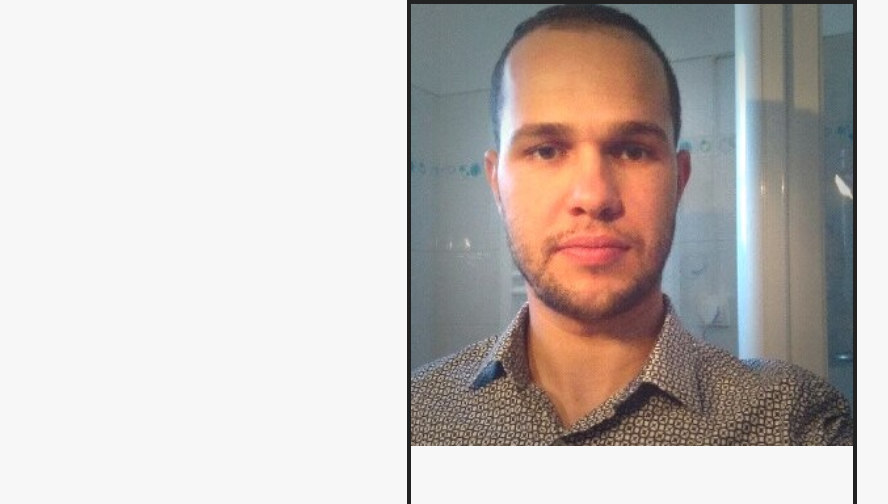
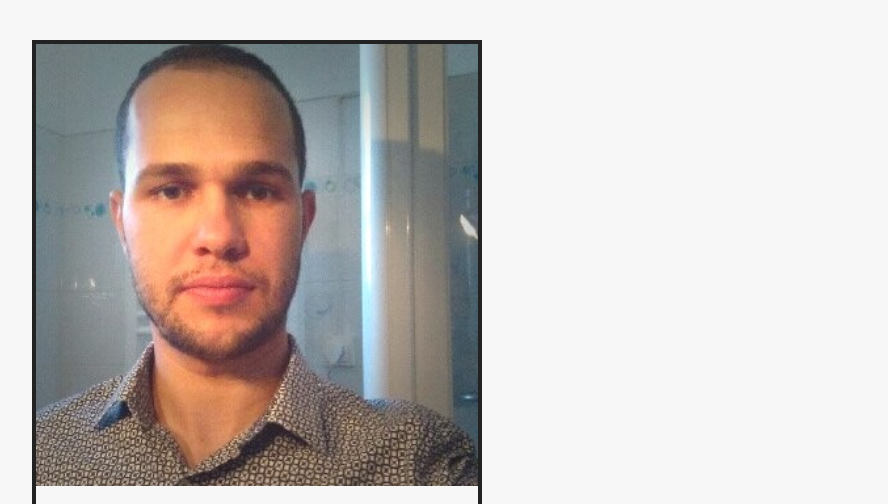
Before and after one commit to AlexGomesSantos/MyProfile, a React app: page / in a window 1280 px wide. Shown: the top 504 px of the page, without its empty margins (8-896 px from the left). Built offline with nearby package versions, Linux system fonts and the light colour scheme.

Commit message:
Update styles.css

```diff
--- a/src/styles.css
+++ b/src/styles.css
@@ -9,6 +9,8 @@
 body {
   font-family: "IBM Plex Mono", sans-serif;
   background-color: #f7f7f7;
+  align-items: center;
+ ;
 }
 
 h1 {
@@ -19,15 +21,6 @@ h1 {
   width: 450px;
   margin: 40px;
   border: 4px solid #222;
-  align-items: center;
-  max-width: 80rem;
-  margin: 0 auto;
-
-  display: flex;
-  flex-direction: column;
-  align-items: center;
-  gap: 4.8rem;
-
 }
 
 .card::after {
```
